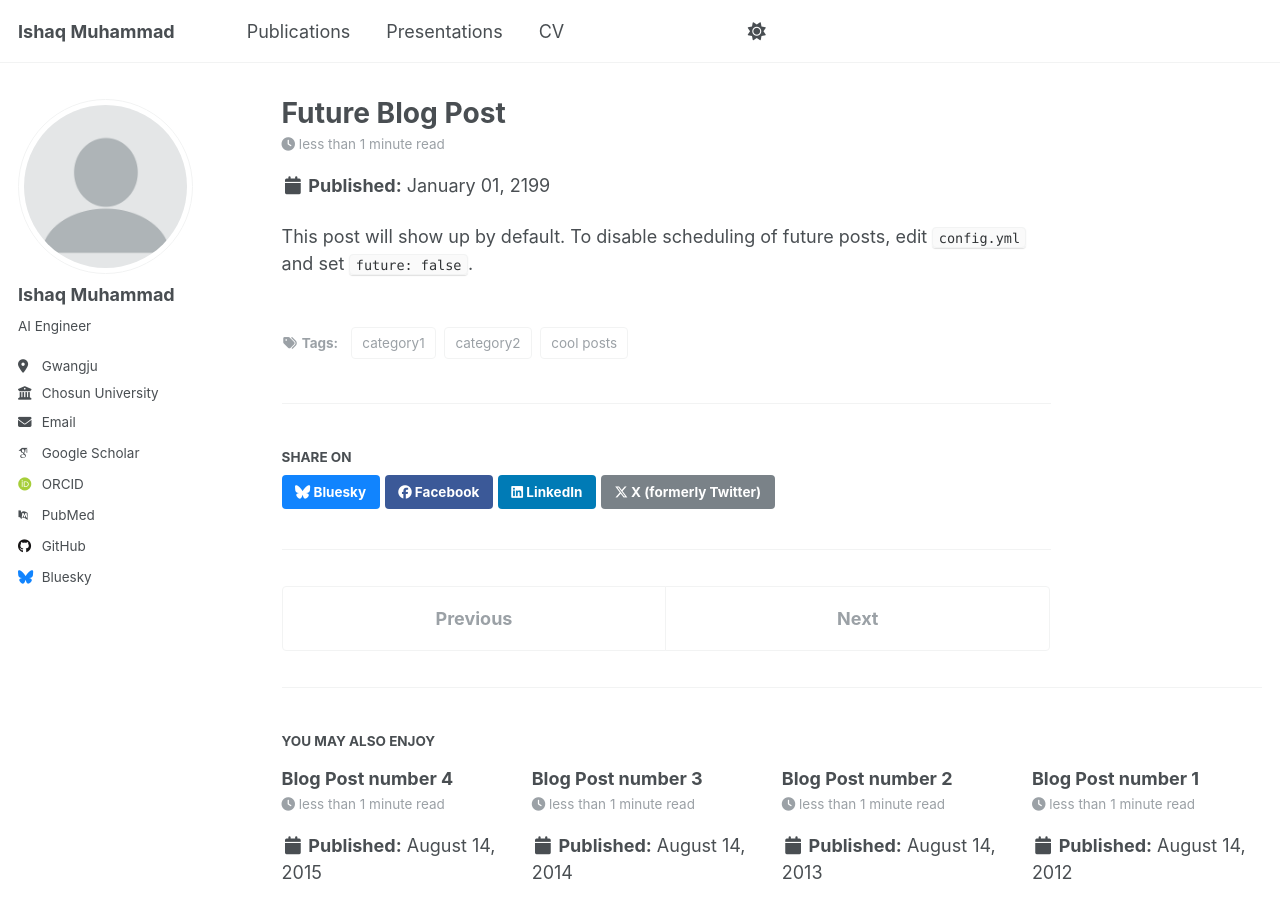
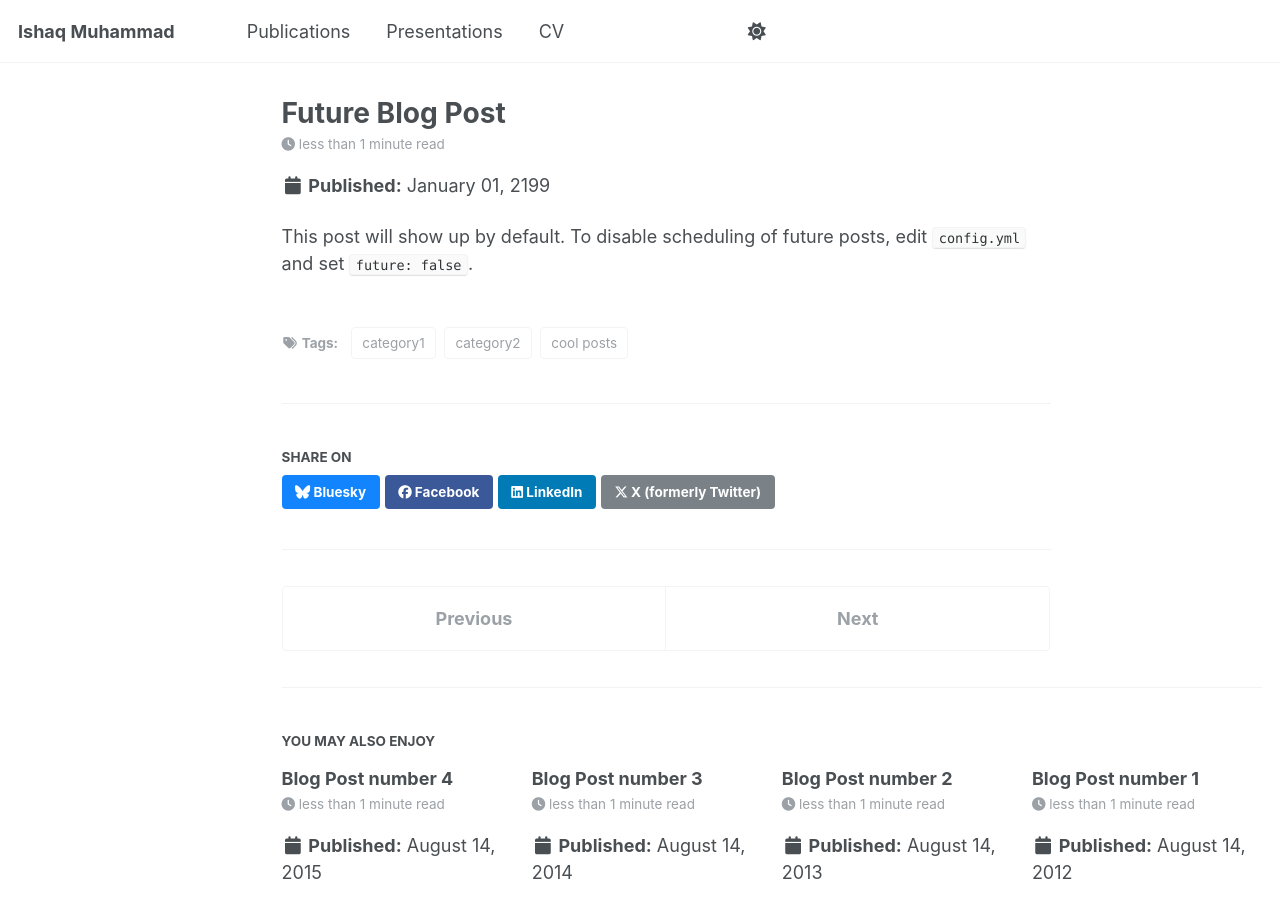
Before and after one commit to IshaqMKhan/IshaqMKhan.github.io, a Jekyll site: the page built from _posts/2199-01-01-future-post.md, in a window 1280 px wide and 900 px high. Built offline with Jekyll 4.4.1, drawn with Linux system fonts in a browser that asks for light colours; some web fonts are replaced; a script that is not in the unit is left out; part of the change alters nothing that is shown.

```diff
--- a/_config.yml
+++ b/_config.yml
@@ -218,13 +218,13 @@ kramdown:
 # These settings control the types of collections used by the template
 collections:
   teaching:
-    output: true
+    output: false
     permalink: /:collection/:path/
   publications:
     output: true
     permalink: /:collection/:path/
   portfolio:
-    output: true
+    output: false
     permalink: /:collection/:path/
   talks:
     output: true
@@ -239,7 +239,7 @@ defaults:
       type: posts
     values:
       layout: single
-      author_profile: true
+      author_profile: false
       read_time: true
       comments: true
       share: true
@@ -257,7 +257,7 @@ defaults:
       type: teaching
     values:
       layout: single
-      author_profile: true
+      author_profile: false
       share: true
       comments: true
   # _publications
```
